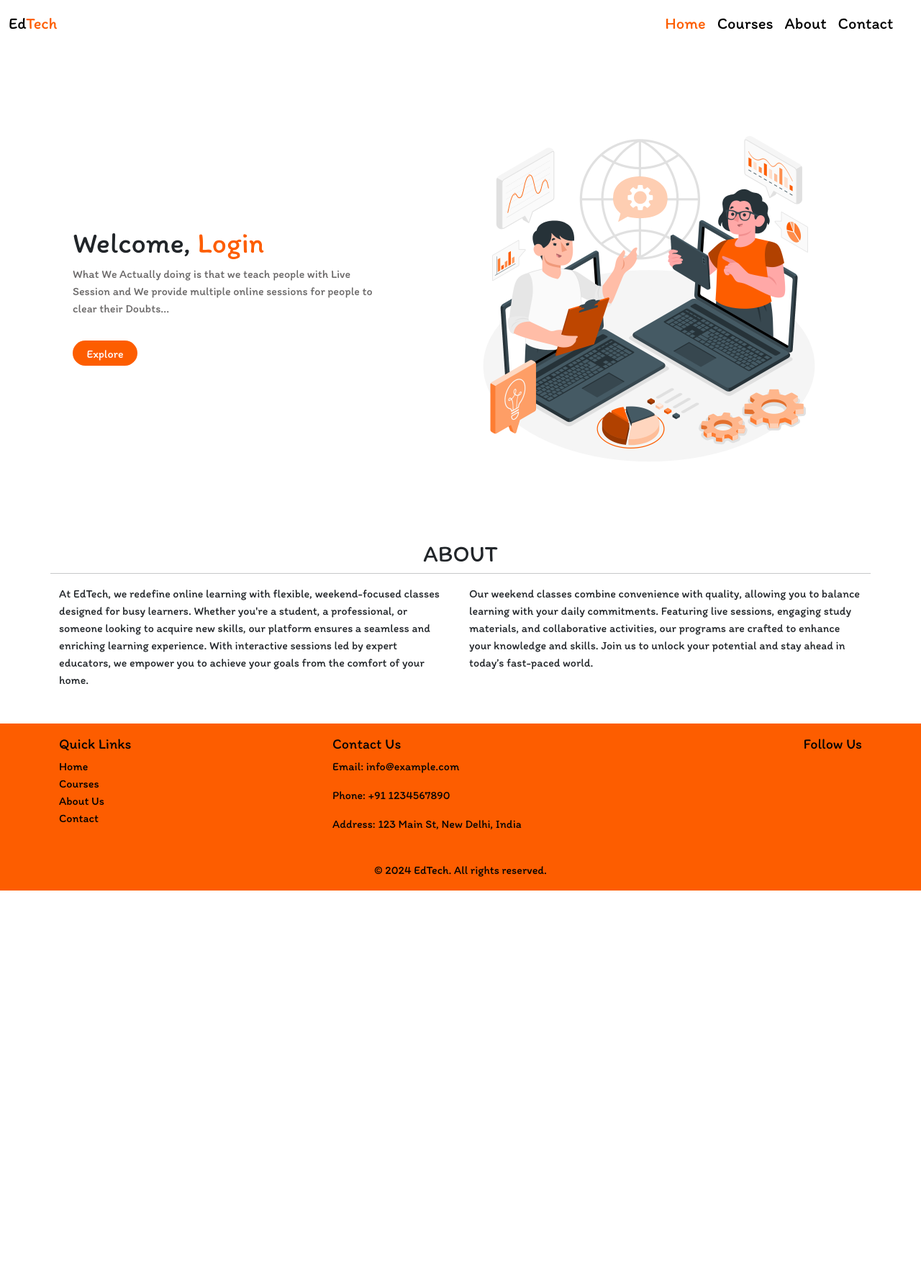
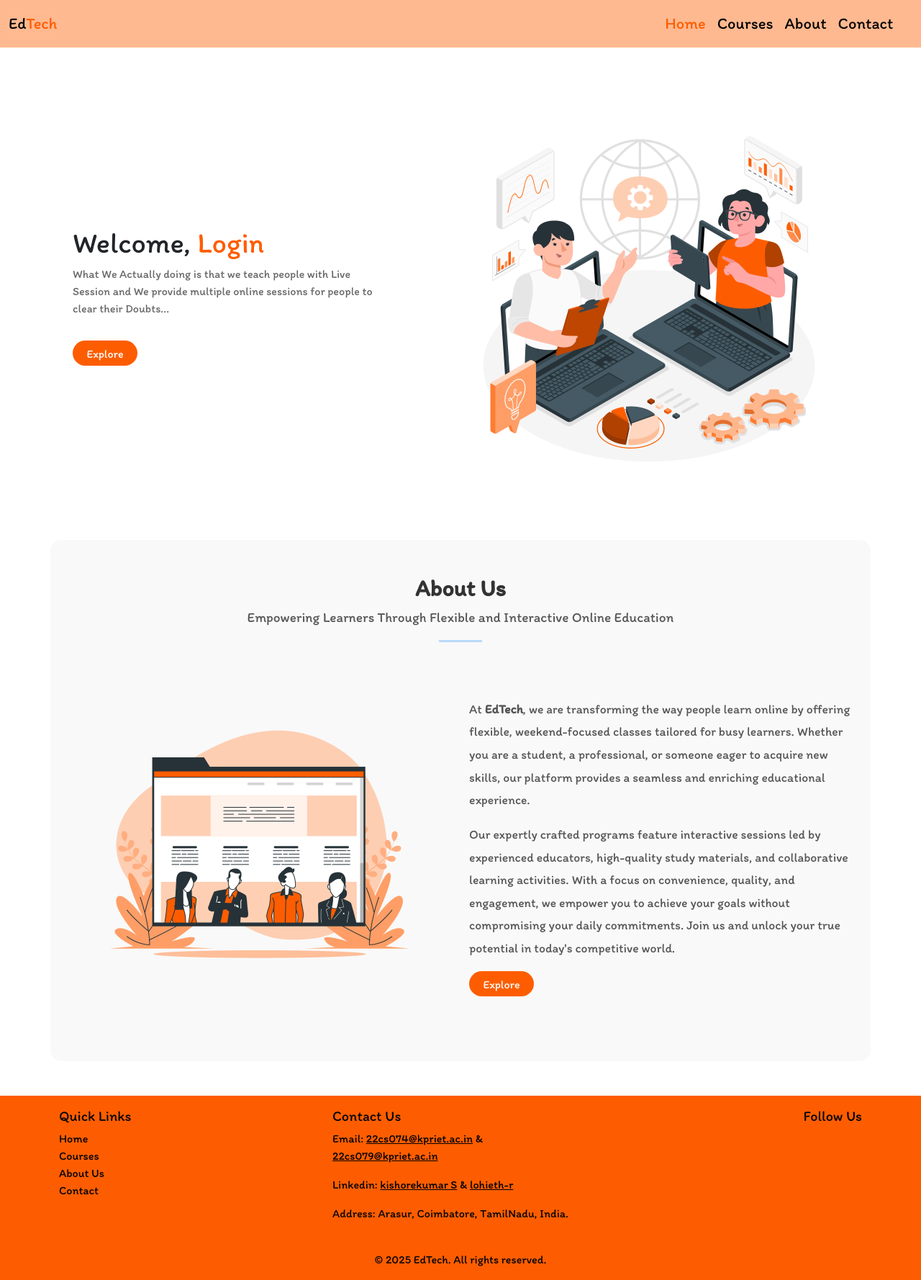
Before and after one commit to KishoreKumar0603/EdTech, a Django app: page / in a window 1280 px wide. Shown: the whole page at 72% size. Before the commit the page ends 1237 px from the top, so only its background shows below. Run offline with Django 5.2, Linux system fonts and the light colour scheme; parts of the project's set-up code (start-up, migrations or seed data) failed here and were passed over; some web fonts are replaced.

Commit message:
about included

```diff
--- a/course/templates/course/home/home.html
+++ b/course/templates/course/home/home.html
@@ -31,20 +31,33 @@
         </div>
     </div>
 </div>
-<div class="container mb-5" id="about">
-    <div class="row">
-        <div class="col-md-12 text-center">
-            <h2>ABOUT</h2>
+<div class="container mb-5 py-5" id="about" style="background: #f9f9f9; border-radius: 15px;">
+    <div class="row align-items-center">
+        <!-- Title Section -->
+        <div class="col-12 text-center mb-4">
+            <h2 style="font-weight: bold; color: #333;">About Us</h2>
+            <p style="font-size: 1.2rem; color: #555;">Empowering Learners Through Flexible and Interactive Online Education</p>
+            <hr style="width: 60px; height: 3px; background-color: #007bff; border: none; margin: 10px auto;">
         </div>
-        <hr>
+
+        <!-- Left Content -->
+        <div class="col-md-6 col-12 text-center text-md-left">
+            <img src="{%static "img/background/About.png"%}" class="img-fluid" width="500" alt="" class="img">
+        </div>
+
+        <!-- Right Content -->
         <div class="col-md-6 col-12">
-            At EdTech, we redefine online learning with flexible, weekend-focused classes designed for busy learners. Whether you're a student, a professional, or someone looking to acquire new skills, our platform ensures a seamless and enriching learning experience. With interactive sessions led by expert educators, we empower you to achieve your goals from the comfort of your home.
-        </div>
-        <div class="col-md-6 col-12">
-            Our weekend classes combine convenience with quality, allowing you to balance learning with your daily commitments. Featuring live sessions, engaging study materials, and collaborative activities, our programs are crafted to enhance your knowledge and skills. Join us to unlock your potential and stay ahead in today’s fast-paced world.
+            <p style="font-size: 1.1rem; line-height: 1.8; color: #555;">
+                At <strong>EdTech</strong>, we are transforming the way people learn online by offering flexible, weekend-focused classes tailored for busy learners. Whether you are a student, a professional, or someone eager to acquire new skills, our platform provides a seamless and enriching educational experience.
+            </p>
+            <p style="font-size: 1.1rem; line-height: 1.8; color: #555;">
+                Our expertly crafted programs feature interactive sessions led by experienced educators, high-quality study materials, and collaborative learning activities. With a focus on convenience, quality, and engagement, we empower you to achieve your goals without compromising your daily commitments. Join us and unlock your true potential in today's competitive world.
+            </p>
+            <a href="{% url 'courses' %}" class="btn btn-color">Explore</a>
         </div>
     </div>
 </div>
+
 <footer class="footer mt-auto py-3 theme-bg" id="contact">
     <div class="container">
         <div class="row">
@@ -62,9 +75,9 @@
             <!-- Contact Info -->
             <div class="col-md-4 mb-3 mb-md-0">
                 <h5>Contact Us</h5>
-                <p>Email: info@example.com</p>
-                <p>Phone: +91 1234567890</p>
-                <p>Address: 123 Main St, New Delhi, India</p>
+                <p>Email: <a href="mailto:22cs074@kpriet.ac.in">22cs074@kpriet.ac.in</a> & <a href="mailto:22cs079@kpriet.ac.in"> 22cs079@kpriet.ac.in</a></p>
+                <p>Linkedin: <a href="https://www.linkedin.com/in/kishorekumar-s-256b10254/">kishorekumar S</a> & <a href="https://www.linkedin.com/in/lohieth-r/">lohieth-r</a></p>
+                <p>Address: Arasur, Coimbatore, TamilNadu, India.</p>
             </div>
 
             <!-- Social Media Links -->
@@ -87,7 +100,7 @@
 
         <div class="row mt-4">
             <div class="col-12 text-center">
-                <p class="mb-0">&copy; 2024 EdTech. All rights reserved.</p>
+                <p class="mb-0">&copy; 2025 EdTech. All rights reserved.</p>
             </div>
         </div>
     </div>
--- a/course/templates/course/inc/NavBar.html
+++ b/course/templates/course/inc/NavBar.html
@@ -1,5 +1,5 @@
 {% load static %}
-<nav class="navbar navbar-expand-lg fixed-top">
+<nav class="navbar navbar-expand-lg fixed-top" style="background-color: #ffb990;">
     <div class="container-fluid">
       <a class="navbar-brand" href="{% url "home" %}">Ed<span class="theme">Tech</span></a>
       <button class="navbar-toggler" type="button" data-bs-toggle="collapse" data-bs-target="#navbarSupportedContent" aria-controls="navbarSupportedContent" aria-expanded="false" aria-label="Toggle navigation">
```
Also changed, not shown: static/img/background/About.png (added).
